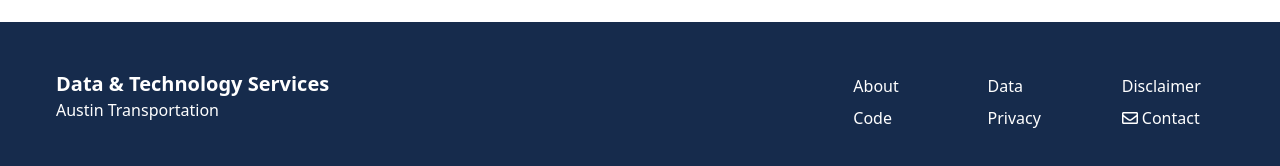
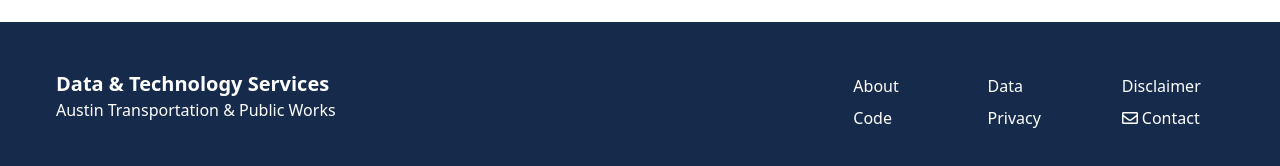
Before and after one commit to cityofaustin/atd-product, a Next.js app: page / in a window 1280 px wide. Shown: the part 900-1066 px from the top of the page. Built offline with nearby package versions, Linux system fonts and the light colour scheme; no server answers.

Commit message:
changed footer wording, added link to div

```diff
--- a/components/shared/Footer.js
+++ b/components/shared/Footer.js
@@ -42,7 +42,7 @@ export default function Footer({ links }) {
       <Row className="align-items-center">
         <Col xs={12} md={6} lg={8}>
           <div className="pb-2 d-flex flex-nowrap">
-            <div className="pb-1 d-flex align-items-center">
+            <a href="https://austinmobility.io" className="pb-1 d-flex align-items-center">
               <div
                 className="d-flex flex-column align-items-start text-white ms-2"
                 style={{ lineHeight: 1 }}
@@ -51,10 +51,10 @@ export default function Footer({ links }) {
                   Data & Technology Services
                 </span>
                 <span className="fs-6 fw-light py-1">
-                  Austin Transportation
+                  Austin Transportation & Public Works
                 </span>
               </div>
-            </div>
+            </a>
           </div>
         </Col>
         <Col className="text-white fw-light">
```
